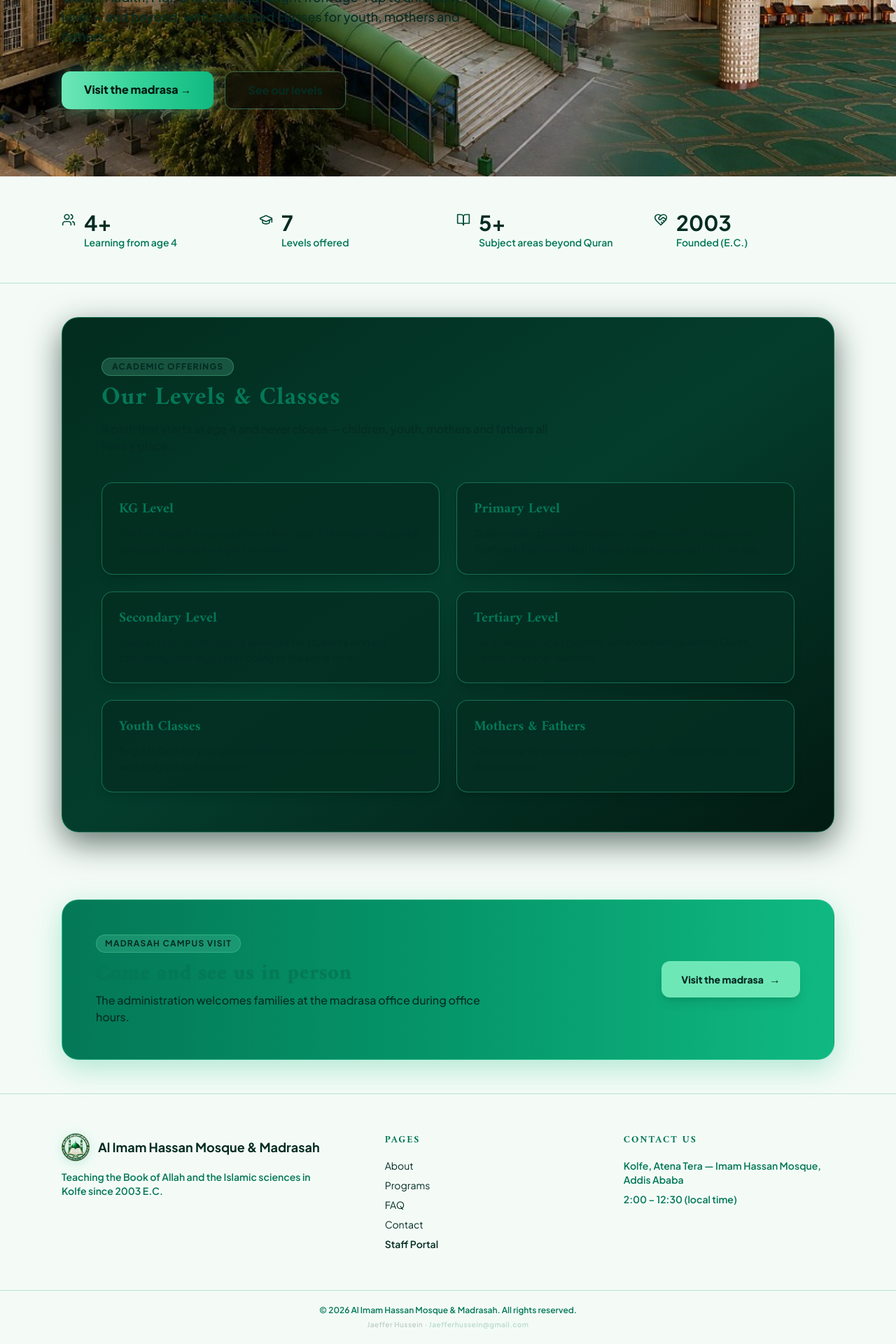
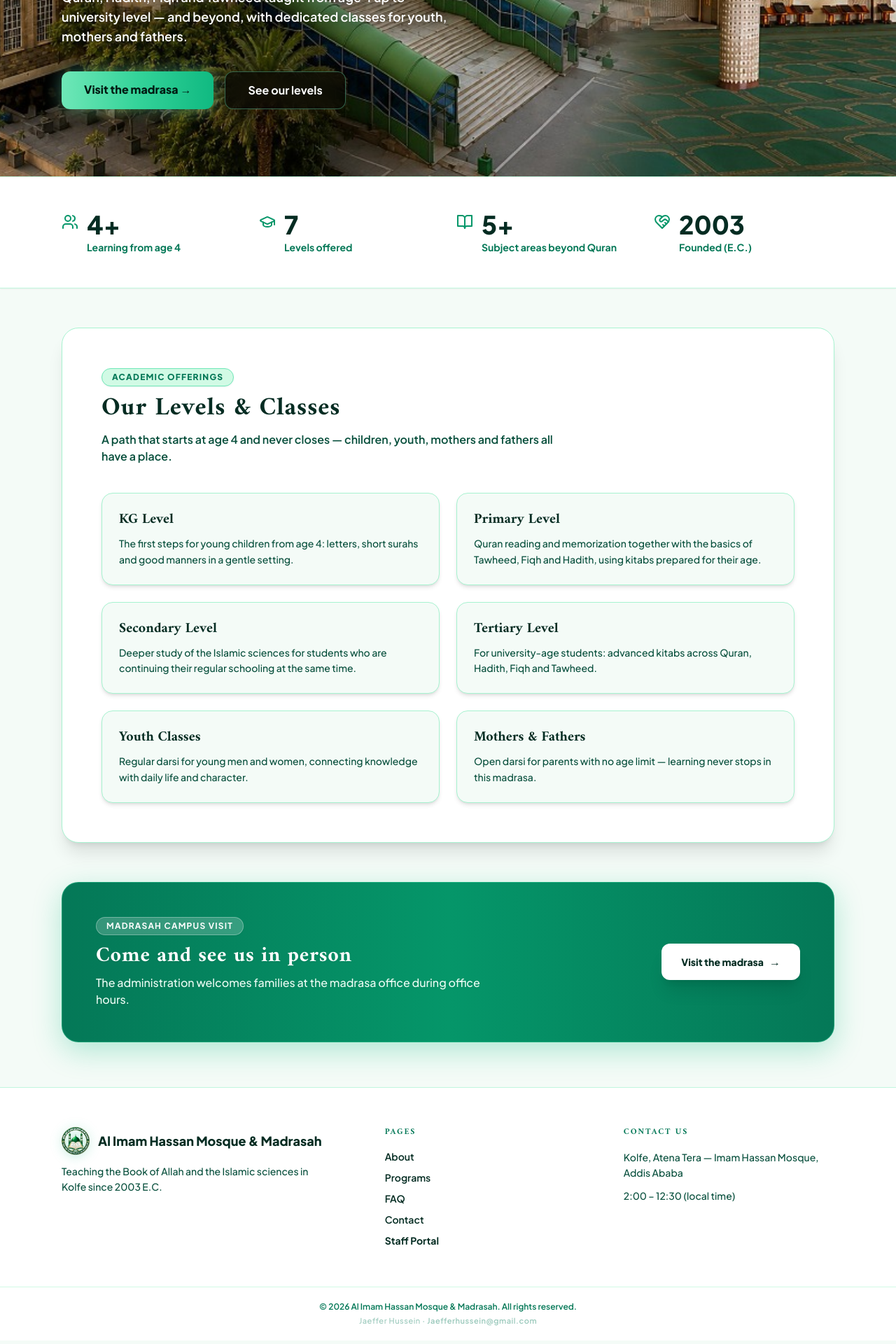
Before and after one commit to JaefferH/projectMain, a React (Vite) app: page / in a window 1280 px wide. Shown: the part 737-2657 px from the top of the page at 70% size. Built offline with nearby package versions, Linux system fonts and the light colour scheme; no server answers.

Commit message:
update project

```diff
--- a/src/components/site-footer.tsx
+++ b/src/components/site-footer.tsx
@@ -6,23 +6,23 @@
   const { setScreen } = useAppStore();
 
   return (
-    <footer className="border-t border-border bg-card">
+    <footer className="border-t border-emerald-200/70 dark:border-border bg-white dark:bg-card">
       <div className="mx-auto grid max-w-6xl gap-10 px-4 py-14 sm:px-6 md:grid-cols-[1.4fr_1fr_1fr]">
         <div>
           <div className="flex items-center gap-3">
             <div className="h-10 w-10 shrink-0">
               <img src="/logo.png" alt="Logo" className="h-full w-full object-contain drop-shadow-[0_2px_8px_rgba(16,185,129,0.3)]" />
             </div>
-            <span className="font-display text-lg font-bold">{t("school.name")}</span>
+            <span className="font-display text-lg font-extrabold text-[#042c22] dark:text-[#6ee7b7]">{t("school.name")}</span>
           </div>
-          <p className="mt-3 max-w-sm text-sm text-muted-foreground">{t("footer.tag")}</p>
+          <p className="mt-3 max-w-sm text-sm text-[#064e3b] dark:text-emerald-100/80 font-medium leading-relaxed">{t("footer.tag")}</p>
         </div>
 
         <div>
-          <h3 className="text-sm font-semibold uppercase tracking-[0.14em] text-muted-foreground">
+          <h3 className="text-xs font-black uppercase tracking-[0.16em] text-[#047857] dark:text-[#6ee7b7]">
             {t("footer.links")}
           </h3>
-          <ul className="mt-4 space-y-2 text-sm">
+          <ul className="mt-4 space-y-2.5 text-sm">
             {[
               { to: "#about", key: "nav.about" },
               { to: "#programs", key: "nav.programs" },
@@ -30,13 +30,13 @@
               { to: "#contact", key: "nav.contact" },
             ].map((l) => (
               <li key={l.to}>
-                <a href={l.to} className="text-foreground/80 transition-colors hover:text-primary">
+                <a href={l.to} className="text-[#042c22] dark:text-slate-200 transition-colors hover:text-[#059669] dark:hover:text-[#6ee7b7] font-semibold">
                   {t(l.key)}
                 </a>
               </li>
             ))}
             <li>
-              <button onClick={() => setScreen('auth')} className="text-foreground/80 transition-colors hover:text-primary font-semibold">
+              <button onClick={() => setScreen('auth')} className="text-[#042c22] dark:text-slate-200 transition-colors hover:text-[#059669] dark:hover:text-[#6ee7b7] font-bold cursor-pointer">
                 {t("nav.portal")}
               </button>
             </li>
@@ -44,18 +44,18 @@
         </div>
 
         <div>
-          <h3 className="text-sm font-semibold uppercase tracking-[0.14em] text-muted-foreground">
+          <h3 className="text-xs font-black uppercase tracking-[0.16em] text-[#047857] dark:text-[#6ee7b7]">
             {t("contact.title")}
           </h3>
-          <ul className="mt-4 space-y-2 text-sm text-muted-foreground">
+          <ul className="mt-4 space-y-2.5 text-sm text-[#064e3b] dark:text-emerald-100/80 font-medium leading-relaxed">
             <li>{t("contact.addressV")}</li>
             <li>{t("contact.hoursV")}</li>
           </ul>
         </div>
       </div>
-      <div className="border-t border-border px-4 py-5 text-center text-xs text-muted-foreground space-y-1">
+      <div className="border-t border-emerald-100 dark:border-border px-4 py-5 text-center text-xs text-[#047857] dark:text-emerald-300 font-semibold space-y-1">
         <div>© {new Date().getFullYear()} {t("school.name")}. {t("footer.rights")}</div>
-        <p className="opacity-25 hover:opacity-75 transition-opacity text-muted-foreground text-[10px] tracking-wider mt-1">
+        <p className="opacity-40 hover:opacity-100 transition-opacity text-[11px] tracking-wider mt-1">
           <span className="font-medium">Jaeffer Hussein</span> ·{" "}
           <a href="mailto:Jaefferhussein@gmail.com" className="hover:underline">
             Jaefferhussein@gmail.com
--- a/src/index.css
+++ b/src/index.css
@@ -8,18 +8,22 @@
   --radius: 1rem;
   --background: #f4fbf7;
   --foreground: #042c22;
-  --card: rgba(255, 255, 255, 0.92);
+  --card: #ffffff;
   --card-foreground: #042c22;
   --primary: #059669;
   --primary-foreground: #ffffff;
   --secondary: #ecfdf5;
   --secondary-foreground: #047857;
-  --gold: #10b981;
-  --gold-glow: rgba(16, 185, 129, 0.25);
-  --border: rgba(5, 150, 105, 0.25);
+  --muted: #e2f4eb;
+  --muted-foreground: #065f46;
+  --accent: #d1fae5;
+  --accent-foreground: #042c22;
+  --gold: #b45309;
+  --gold-glow: rgba(180, 83, 9, 0.15);
+  --border: rgba(5, 150, 105, 0.22);
   --input: rgba(5, 150, 105, 0.3);
-  --glass-bg: rgba(244, 251, 247, 0.88);
-  --glass-border: rgba(5, 150, 105, 0.25);
+  --glass-bg: rgba(255, 255, 255, 0.95);
+  --glass-border: rgba(5, 150, 105, 0.22);
 }
 
 html.dark, body.dark, .dark {
@@ -31,6 +35,10 @@
   --primary-foreground: #021a12;
   --secondary: #064e3b;
   --secondary-foreground: #6ee7b7;
+  --muted: #042f22;
+  --muted-foreground: #6ee7b7;
+  --accent: #064e3b;
+  --accent-foreground: #f8fafc;
   --gold: #34d399;
   --gold-glow: rgba(52, 211, 153, 0.3);
   --border: rgba(16, 185, 129, 0.3);
@@ -62,14 +70,14 @@
   backdrop-filter: blur(16px);
   -webkit-backdrop-filter: blur(16px);
   border: 1px solid var(--glass-border);
-  box-shadow: 0 10px 30px rgba(0, 0, 0, 0.12);
+  box-shadow: 0 10px 30px rgba(0, 0, 0, 0.08);
   border-radius: 1.25rem;
   color: var(--foreground);
 }
 
 .glass-card:hover {
   border-color: var(--primary);
-  box-shadow: 0 14px 35px rgba(0, 0, 0, 0.18), 0 0 20px var(--gold-glow);
+  box-shadow: 0 14px 35px rgba(0, 0, 0, 0.12), 0 0 20px var(--gold-glow);
 }
 
 .glass-navbar {
@@ -87,8 +95,6 @@
   border-right: 1px solid var(--border);
   color: var(--foreground);
 }
-
-
 
 /* Enhanced Luxury Button System */
 .btn-gold {
@@ -134,9 +140,9 @@
 }
 
 .btn-glass {
-  background: rgba(255, 255, 255, 0.06);
-  color: #ffffff;
-  border: 1px solid rgba(255, 255, 255, 0.15);
+  background: rgba(255, 255, 255, 0.12);
+  color: inherit;
+  border: 1px solid rgba(5, 150, 105, 0.25);
   border-radius: 0.75rem;
   font-weight: 600;
   transition: all 0.25s ease;
@@ -144,8 +150,8 @@
 }
 
 .btn-glass:hover {
-  background: rgba(255, 255, 255, 0.14);
-  border-color: rgba(16, 185, 129, 0.4);
+  background: rgba(255, 255, 255, 0.25);
+  border-color: var(--primary);
   transform: translateY(-1px);
 }
 
@@ -154,24 +160,40 @@
 }
 
 .gold-badge {
-  background: rgba(16, 185, 129, 0.18);
-  color: #34d399;
-  border: 1px solid rgba(16, 185, 129, 0.4);
+  background: rgba(180, 83, 9, 0.12);
+  color: #92400e;
+  border: 1px solid rgba(180, 83, 9, 0.3);
   font-weight: 700;
 }
 
+.dark .gold-badge {
+  background: rgba(251, 191, 36, 0.18);
+  color: #fef08a;
+  border: 1px solid rgba(251, 191, 36, 0.4);
+}
+
 .emerald-badge {
-  background: rgba(16, 185, 129, 0.18);
-  color: #10b981;
-  border: 1px solid rgba(16, 185, 129, 0.4);
+  background: rgba(16, 185, 129, 0.15);
+  color: #047857;
+  border: 1px solid rgba(16, 185, 129, 0.35);
   font-weight: 700;
+}
+
+.dark .emerald-badge {
+  background: rgba(16, 185, 129, 0.22);
+  color: #6ee7b7;
+  border: 1px solid rgba(16, 185, 129, 0.45);
 }
 
 .hifz-progress-bar {
   height: 6px;
   border-radius: 9999px;
+  background: rgba(0, 0, 0, 0.08);
+  overflow: hidden;
+}
+
+.dark .hifz-progress-bar {
   background: rgba(255, 255, 255, 0.1);
-  overflow: hidden;
 }
 
 .hifz-progress-fill {
@@ -188,192 +210,81 @@
 }
 
 ::-webkit-scrollbar-track {
+  background: rgba(4, 47, 34, 0.1);
+}
+
+.dark ::-webkit-scrollbar-track {
   background: rgba(4, 47, 34, 0.6);
 }
 
 ::-webkit-scrollbar-thumb {
-  background: rgba(16, 185, 129, 0.5);
+  background: rgba(5, 150, 105, 0.4);
   border-radius: 4px;
 }
 
 ::-webkit-scrollbar-thumb:hover {
+  background: rgba(5, 150, 105, 0.7);
+}
+
+.dark ::-webkit-scrollbar-thumb {
+  background: rgba(16, 185, 129, 0.5);
+}
+
+.dark ::-webkit-scrollbar-thumb:hover {
   background: rgba(52, 211, 153, 0.8);
 }
 
-/* Universal High-Contrast Green Text System for Ultimate Readability */
-:root {
-  --muted-foreground: #047857;
+/* ── Typography and Heading Contrast System ── */
+.portal-title, .gold-title {
+  color: #042c22;
+  font-weight: 800;
 }
 
-html.dark, body.dark, .dark {
-  --muted-foreground: #34d399;
-}
-
-/* Sub-text and muted labels in Day & Night Mode */
-.text-muted-foreground, .text-slate-400, .text-gray-400, .text-slate-500, .text-gray-500 {
-  color: #047857 !important;
-  font-weight: 600 !important;
-}
-
-/* ── Portal Title Styling System ── */
-/* Portal Main Page Titles (h1 and main page headers) -> Rich Gold Color */
-h1, .portal-title, .gold-title {
-  color: #d4af37 !important;
-  font-weight: 800 !important;
-  text-shadow: 0 2px 12px rgba(212, 175, 55, 0.4);
-}
-
-.dark h1, .dark .portal-title, .dark .gold-title {
-  color: #fbbf24 !important;
+.dark .portal-title, .dark .gold-title {
+  color: #fbbf24;
   text-shadow: 0 0 15px rgba(251, 191, 36, 0.5);
 }
 
-/* Other Sub-Titles & Card Headings (h2, h3, h4) -> Vibrant Green Color like 'Welcome, Ustaz Ali' */
-h2, h3, h4, .section-title, .green-title {
-  color: #047857 !important;
-  font-weight: 700 !important;
+.section-title, .green-title {
+  color: #042c22;
+  font-weight: 700;
 }
 
-.dark h2, .dark h3, .dark h4, .dark .section-title, .dark .green-title {
-  color: #6ee7b7 !important;
-  font-weight: 700 !important;
+.dark .section-title, .dark .green-title {
+  color: #6ee7b7;
   text-shadow: 0 0 12px rgba(110, 231, 183, 0.35);
 }
 
-/* Sub-text and muted labels in Day & Night Mode */
-.text-muted-foreground, .text-slate-400, .text-gray-400, .text-slate-500, .text-gray-500 {
-  color: #047857 !important;
-  font-weight: 600 !important;
-}
-
-.dark .text-muted-foreground, .dark .text-slate-400, .dark .text-gray-400, .dark .text-slate-300, .dark .text-gray-300 {
-  color: #34d399 !important;
-  font-weight: 600 !important;
-}
-
-.dark .text-slate-100, .dark .text-slate-200 {
-  color: #ecfdf5 !important;
-}
-
-/* Preserve bright badge text on dark containers in Day and Night modes */
-.text-\[\#fef08a\], .text-\[\#fbbf24\], .gold-badge {
-  color: #fef08a !important;
-}
-
-html:not(.dark) .bg-\[\#021f17\] span,
-html:not(.dark) .bg-\[\#042f22\] span {
-  color: #fef08a !important;
-}
-
-/* ── COMPREHENSIVE DAY MODE CONTRAST OVERRIDES FOR ENTIRE SYSTEM ── */
-html:not(.dark) td,
-html:not(.dark) th,
-html:not(.dark) p,
-html:not(.dark) span,
-html:not(.dark) label,
-html:not(.dark) input,
-html:not(.dark) select,
-html:not(.dark) textarea,
-html:not(.dark) button,
-html:not(.dark) .text-white,
-html:not(.dark) .text-white\/90,
-html:not(.dark) .text-white\/80,
-html:not(.dark) .text-white\/70,
-html:not(.dark) .text-white\/60,
-html:not(.dark) .text-white\/50,
-html:not(.dark) .text-white\/40,
-html:not(.dark) .text-white\/30,
-html:not(.dark) .text-white\/20,
-html:not(.dark) .text-emerald-100,
-html:not(.dark) .text-emerald-100\/90,
-html:not(.dark) .text-emerald-100\/80,
-html:not(.dark) .text-emerald-100\/70,
-html:not(.dark) .text-slate-100,
-html:not(.dark) .text-slate-200,
-html:not(.dark) .text-slate-300,
-html:not(.dark) .text-slate-400 {
+/* Table Text Clarity */
+html:not(.dark) td {
   color: #042c22;
 }
 
-/* Ensure headings in Day Mode use rich dark green */
-html:not(.dark) h2,
-html:not(.dark) h3,
-html:not(.dark) h4,
-html:not(.dark) h5,
-html:not(.dark) h6 {
-  color: #047857 !important;
-  font-weight: 800 !important;
+html:not(.dark) th {
+  color: #047857;
+  font-weight: 700;
 }
 
-/* Day mode inputs, selects, textareas */
+html.dark td {
+  color: #ecfdf5;
+}
+
+html.dark th {
+  color: #fef08a;
+  font-weight: 800;
+}
+
+/* Input Fields in Day Mode */
 html:not(.dark) input,
 html:not(.dark) select,
 html:not(.dark) textarea {
-  background-color: #ffffff !important;
-  color: #042c22 !important;
-  border-color: rgba(5, 150, 105, 0.35) !important;
+  background-color: #ffffff;
+  color: #042c22;
+  border-color: rgba(5, 150, 105, 0.3);
 }
 
 html:not(.dark) input::placeholder,
 html:not(.dark) textarea::placeholder {
-  color: #047857 !important;
-  opacity: 0.7 !important;
+  color: #065f46;
+  opacity: 0.6;
 }
-
-/* Day mode dark background utilities override */
-html:not(.dark) .bg-black\/40,
-html:not(.dark) .bg-black\/30,
-html:not(.dark) .bg-black\/20,
-html:not(.dark) .bg-black\/10,
-html:not(.dark) .bg-white\/5,
-html:not(.dark) .bg-white\/10 {
-  background-color: rgba(255, 255, 255, 0.95) !important;
-  border-color: rgba(5, 150, 105, 0.25) !important;
-}
-
-/* Day mode table row hover */
-html:not(.dark) tr:hover {
-  background-color: rgba(16, 185, 129, 0.12) !important;
-}
-
-/* Day mode badge text colors */
-html:not(.dark) .bg-emerald-500\/10,
-html:not(.dark) .bg-emerald-400\/15,
-html:not(.dark) .bg-emerald-500\/20 {
-  background-color: rgba(209, 250, 229, 0.9) !important;
-  color: #047857 !important;
-  border-color: rgba(5, 150, 105, 0.35) !important;
-}
-
-html:not(.dark) .bg-amber-500\/10,
-html:not(.dark) .bg-amber-400\/15,
-html:not(.dark) .bg-amber-500\/20 {
-  background-color: rgba(254, 243, 199, 0.9) !important;
-  color: #92400e !important;
-  border-color: rgba(217, 119, 6, 0.35) !important;
-}
-
-html:not(.dark) .bg-red-500\/10,
-html:not(.dark) .bg-red-400\/15,
-html:not(.dark) .bg-red-500\/20 {
-  background-color: rgba(254, 226, 226, 0.9) !important;
-  color: #991b1b !important;
-  border-color: rgba(220, 38, 38, 0.35) !important;
-}
-
-/* In Dark / Night Mode: ensure table text is crisp mint-white and headers are bright glowing gold! */
-html.dark td {
-  color: #ecfdf5 !important;
-}
-
-html.dark th {
-  color: #fef08a !important;
-  font-weight: 900 !important;
-  text-shadow: 0 0 10px rgba(254, 240, 138, 0.4);
-}
-
-html.dark .text-white\/40,
-html.dark .text-white\/50,
-html.dark .text-white\/60 {
-  color: #a7f3d0 !important;
-}
--- a/src/routes/index.tsx
+++ b/src/routes/index.tsx
@@ -39,7 +39,7 @@
               <div className="h-16 w-16 shrink-0">
                 <img src="/logo.png" alt="Al Imam Hassan Logo" className="h-full w-full object-contain drop-shadow-[0_0_20px_rgba(110,231,183,0.5)]" />
               </div>
-              <p className="inline-flex items-center gap-2 text-xs font-extrabold uppercase tracking-[0.22em] text-[#6ee7b7] bg-black/60 backdrop-blur-md px-4 py-1.5 rounded-full border border-[#6ee7b7]/40 shadow-lg">
+              <p className="inline-flex items-center gap-2 text-xs font-extrabold uppercase tracking-[0.22em] text-[#6ee7b7] bg-black/70 backdrop-blur-md px-4 py-1.5 rounded-full border border-[#6ee7b7]/40 shadow-lg">
                 <Sparkles className="h-3.5 w-3.5 text-[#6ee7b7] animate-spin" /> {t("hero.eyebrow")}
               </p>
             </div>
@@ -80,7 +80,7 @@
               <HeroQuote />
             </div>
 
-            <p className="max-w-xl text-base sm:text-lg leading-relaxed font-medium text-emerald-100 drop-shadow-[0_2px_10px_rgba(0,0,0,0.95)]">
+            <p className="max-w-xl text-base sm:text-lg leading-relaxed font-semibold text-white drop-shadow-[0_2px_10px_rgba(0,0,0,0.95)]">
               {t("hero.sub")}
             </p>
 
@@ -93,7 +93,7 @@
               </a>
               <a
                 href="#programs"
-                className="rounded-xl bg-black/50 hover:bg-black/70 text-white border border-[#6ee7b7]/40 px-8 py-3.5 text-base font-bold backdrop-blur-md transition-all hover:scale-105 cursor-pointer shadow-lg"
+                className="rounded-xl bg-black/60 hover:bg-black/80 text-white border border-[#6ee7b7]/40 px-8 py-3.5 text-base font-bold backdrop-blur-md transition-all hover:scale-105 cursor-pointer shadow-lg"
               >
                 {t("hero.cta2")}
               </a>
@@ -102,36 +102,37 @@
         </div>
       </HeroBackdrop>
 
-      <section className="border-b border-border bg-card">
+      {/* ── STATS SECTION ── */}
+      <section className="border-y border-emerald-200/70 dark:border-border bg-white dark:bg-card shadow-sm">
         <div className="mx-auto grid max-w-6xl grid-cols-2 gap-6 px-4 py-12 sm:px-6 lg:grid-cols-4">
           {stats.map((s) => (
             <div key={s.key} className="flex items-start gap-3">
-              <s.icon className="mt-1 h-5 w-5 shrink-0 text-primary" />
+              <s.icon className="mt-1 h-6 w-6 shrink-0 text-[#059669] dark:text-[#34d399]" />
               <div>
-                <div className="font-display text-3xl font-bold text-foreground">{s.value}</div>
-                <div className="text-xs text-muted-foreground sm:text-sm">{t(s.key)}</div>
+                <div className="font-display text-3xl sm:text-4xl font-black text-[#042c22] dark:text-white">{s.value}</div>
+                <div className="text-xs sm:text-sm font-bold text-[#047857] dark:text-emerald-200/90 mt-0.5">{t(s.key)}</div>
               </div>
             </div>
           ))}
         </div>
       </section>
 
-      {/* ── SEE OUR LEVELS (PROGRAMS) SECTION - EMERALD GREEN THEME ── */}
-      <section id="programs" className="mx-auto max-w-6xl px-4 py-12 sm:px-6">
-        <div className="relative overflow-hidden rounded-3xl bg-gradient-to-br from-[#022c1e] via-[#043d2c] to-[#021a12] p-8 sm:p-14 border border-[#10b981]/40 shadow-[0_15px_45px_rgba(2,26,18,0.6)] text-white">
-          <div className="pattern-grid pointer-events-none absolute inset-0 text-white/10" />
+      {/* ── SEE OUR LEVELS (PROGRAMS) SECTION - HIGH CONTRAST IN LIGHT & DARK ── */}
+      <section id="programs" className="mx-auto max-w-6xl px-4 py-14 sm:px-6">
+        <div className="relative overflow-hidden rounded-3xl bg-white dark:bg-gradient-to-br dark:from-[#022c1e] dark:via-[#043d2c] dark:to-[#021a12] p-8 sm:p-14 border border-emerald-200 dark:border-[#10b981]/40 shadow-xl dark:shadow-[0_15px_45px_rgba(2,26,18,0.6)] text-[#042c22] dark:text-white">
+          <div className="pattern-grid pointer-events-none absolute inset-0 opacity-5 dark:text-white/10" />
           <div className="relative z-10">
-            <span className="inline-block px-3.5 py-1 rounded-full bg-[#6ee7b7]/20 text-[#6ee7b7] text-xs font-extrabold uppercase tracking-widest mb-3 border border-[#6ee7b7]/30 shadow-sm">
+            <span className="inline-block px-3.5 py-1 rounded-full bg-emerald-100 dark:bg-[#6ee7b7]/20 text-[#047857] dark:text-[#6ee7b7] text-xs font-black uppercase tracking-widest mb-3 border border-emerald-300 dark:border-[#6ee7b7]/30 shadow-sm">
               Academic Offerings
             </span>
-            <h2 className="font-display text-3xl sm:text-4xl font-extrabold text-[#6ee7b7] tracking-wide drop-shadow-sm">{t("programs.title")}</h2>
-            <p className="mt-3 max-w-2xl text-base text-emerald-100/90 font-medium">{t("programs.sub")}</p>
+            <h2 className="font-display text-3xl sm:text-4xl font-extrabold text-[#042c22] dark:text-[#6ee7b7] tracking-wide">{t("programs.title")}</h2>
+            <p className="mt-3 max-w-2xl text-base text-[#064e3b] dark:text-emerald-100/90 font-semibold">{t("programs.sub")}</p>
 
             <div className="mt-10 grid gap-6 sm:grid-cols-2">
               {programs.map((p) => (
-                <article key={p.t} className="rounded-2xl bg-[#042f22]/90 hover:bg-[#064e3b] p-6 border border-[#34d399]/40 shadow-lg transition-all hover:-translate-y-1 hover:border-[#6ee7b7] hover:shadow-[0_10px_30px_rgba(110,231,183,0.25)]">
-                  <h3 className="font-display text-xl font-extrabold text-[#6ee7b7]">{t(p.t)}</h3>
-                  <p className="mt-2 text-sm leading-relaxed text-emerald-100/90 font-medium">{t(p.b)}</p>
+                <article key={p.t} className="rounded-2xl bg-[#f4fbf7] dark:bg-[#042f22]/90 hover:bg-emerald-50 dark:hover:bg-[#064e3b] p-6 border border-emerald-200 dark:border-[#34d399]/40 shadow-md transition-all hover:-translate-y-1 hover:border-[#059669] dark:hover:border-[#6ee7b7] hover:shadow-lg">
+                  <h3 className="font-display text-xl font-extrabold text-[#042c22] dark:text-[#6ee7b7]">{t(p.t)}</h3>
+                  <p className="mt-2 text-sm leading-relaxed text-[#064e3b] dark:text-emerald-100/90 font-medium">{t(p.b)}</p>
                 </article>
               ))}
             </div>
@@ -139,24 +140,25 @@
         </div>
       </section>
 
-      <section id="contact" className="mx-auto max-w-6xl px-4 py-12 sm:px-6">
-        <div className="relative overflow-hidden rounded-3xl bg-gradient-to-r from-[#047857] via-[#059669] to-[#10b981] p-8 sm:p-12 border border-[#34d399]/40 shadow-[0_12px_40px_rgba(16,185,129,0.3)]">
+      {/* ── CONTACT / VISIT BANNER ── */}
+      <section id="contact" className="mx-auto max-w-6xl px-4 pb-16 sm:px-6">
+        <div className="relative overflow-hidden rounded-3xl bg-gradient-to-r from-[#047857] via-[#059669] to-[#047857] p-8 sm:p-12 border border-[#34d399]/40 shadow-[0_12px_40px_rgba(16,185,129,0.3)] text-white">
           <div className="pattern-grid pointer-events-none absolute inset-0 text-white/10" />
           <div className="relative z-10 flex flex-col items-start gap-6 md:flex-row md:items-center md:justify-between">
             <div>
-              <span className="inline-block px-3 py-1 rounded-full bg-[#6ee7b7]/20 text-[#6ee7b7] text-xs font-bold uppercase tracking-widest mb-3 border border-[#6ee7b7]/30">
+              <span className="inline-block px-3.5 py-1 rounded-full bg-white/20 text-white text-xs font-bold uppercase tracking-widest mb-3 border border-white/30 shadow-sm">
                 Madrasah Campus Visit
               </span>
-              <h2 className="font-display text-2xl font-extrabold text-[#6ee7b7] sm:text-3xl tracking-wide drop-shadow-sm">
+              <h2 className="font-display text-2xl sm:text-3xl font-extrabold text-white tracking-wide drop-shadow-sm">
                 {t("cta.title")}
               </h2>
-              <p className="mt-2 max-w-xl text-sm sm:text-base text-emerald-100/90 font-medium leading-relaxed">
+              <p className="mt-2 max-w-xl text-sm sm:text-base text-emerald-50 font-medium leading-relaxed drop-shadow-sm">
                 {t("cta.sub")}
               </p>
             </div>
             <a
               href="#contact"
-              className="inline-flex items-center gap-2 rounded-xl bg-[#6ee7b7] hover:bg-[#a7f3d0] text-[#021a12] px-7 py-3.5 text-sm font-extrabold shadow-lg transition-all hover:scale-105 cursor-pointer shrink-0"
+              className="inline-flex items-center gap-2 rounded-xl bg-white hover:bg-emerald-50 text-[#042c22] px-7 py-3.5 text-sm font-black shadow-xl transition-all hover:scale-105 cursor-pointer shrink-0"
             >
               <span>{t("hero.cta1")}</span>
               <span className="text-base">&rarr;</span>
--- a/src/routes/programs.tsx
+++ b/src/routes/programs.tsx
@@ -34,10 +34,10 @@
       <PageHeader title={t("programs.title")} subtitle={t("programs.sub")} />
       <section className="mx-auto grid max-w-6xl gap-5 px-4 py-16 sm:px-6 md:grid-cols-2">
         {items.map((p) => (
-          <article key={p.t} className="rounded-2xl bg-white dark:bg-[#042f22]/90 flex flex-col p-6 border border-emerald-200 dark:border-[#34d399]/30 shadow-lg transition-all hover:scale-[1.02]">
+          <article key={p.t} className="rounded-2xl bg-white dark:bg-[#042f22]/90 flex flex-col p-6 border border-emerald-200 dark:border-[#34d399]/30 shadow-md hover:shadow-xl transition-all hover:scale-[1.01]">
             <h2 className="font-display text-xl font-extrabold text-[#042c22] dark:text-[#6ee7b7]">{t(p.t)}</h2>
-            <p className="mt-2 flex-1 text-sm leading-relaxed text-[#047857] dark:text-emerald-100/90 font-medium">{t(p.b)}</p>
-            <p className="mt-4 text-xs font-extrabold uppercase tracking-[0.14em] text-[#047857] dark:text-[#34d399] bg-emerald-100 dark:bg-[#34d399]/20 px-3 py-1 rounded-full self-start border border-emerald-300 dark:border-[#34d399]/30 shadow-sm">
+            <p className="mt-2 flex-1 text-sm leading-relaxed text-[#064e3b] dark:text-emerald-100/90 font-medium">{t(p.b)}</p>
+            <p className="mt-4 text-xs font-black uppercase tracking-[0.14em] text-[#047857] dark:text-[#34d399] bg-emerald-100 dark:bg-[#34d399]/20 px-3 py-1 rounded-full self-start border border-emerald-300 dark:border-[#34d399]/30 shadow-sm">
               {p.meta[lang]}
             </p>
           </article>
```
Also changed, not shown: src/routes/about.tsx (+10 -10 lines), src/routes/contact.tsx (+6 -6 lines), src/routes/faq.tsx (+18 -17 lines).
